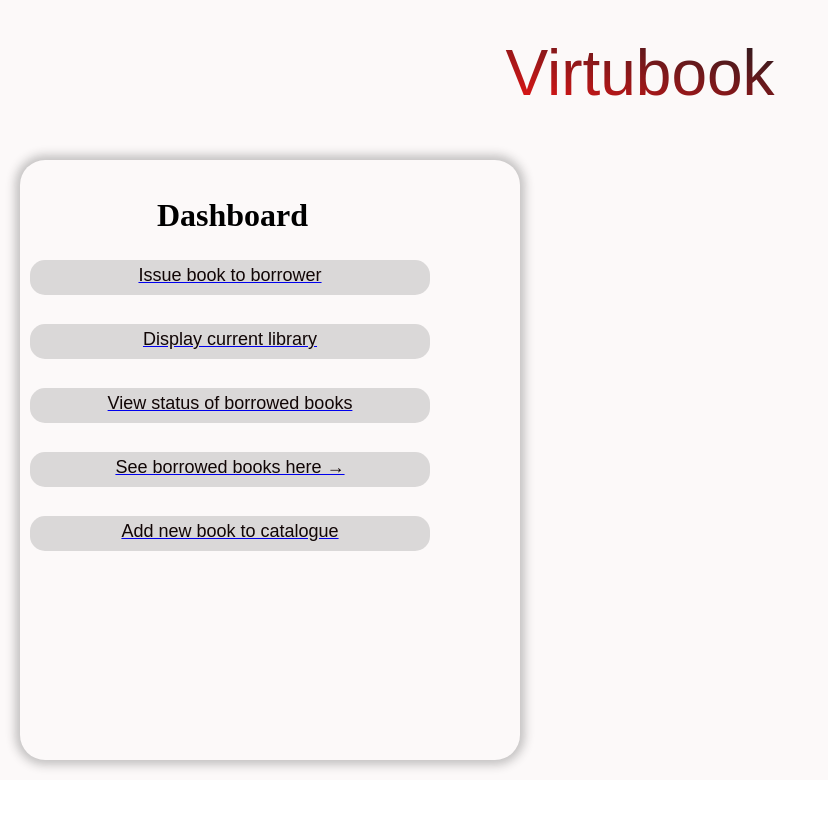
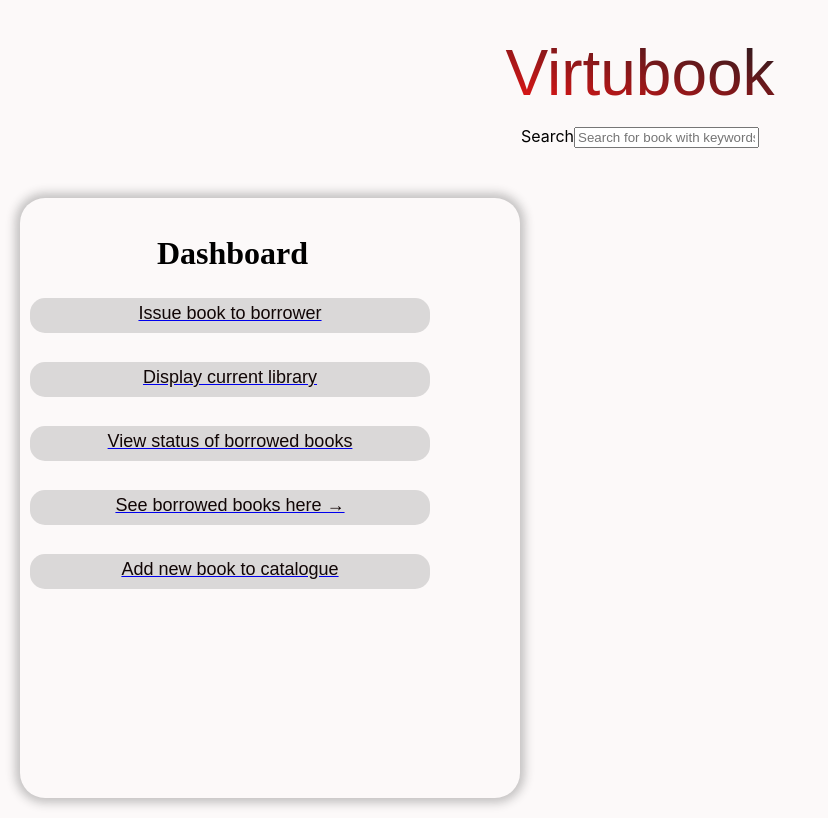
Before and after one commit to GabrielW13Nai/Virtubook, a React (Create React App) app in the folder client/: page / in a window 1280 px wide. Shown: the whole page, without its empty margins (0-828 px from the left). Built offline with nearby package versions, Linux system fonts and the light colour scheme; no server answers.

Commit message:
Search progress

```diff
--- a/client/src/Pages/Home.js
+++ b/client/src/Pages/Home.js
@@ -1,9 +1,24 @@
 import Header from "../components/Header"
+import Search from "../components/Search";
+import { useState, useEffect } from "react";
 
 
 function Home(){
+
+    const [books, setBooks] = useState([])
+
+    useEffect(()=>{
+    fetch('/books')
+    .then(res => res.json())
+    .then(book=>{
+        setBooks(book);
+    });
+    }, [])
     return(
         <>
+        <div>
+            <Search books={books}/>
+        </div>
         {/* <h3 className="title">Welcome to Virtubook</h3>
         <h4 className="title">Please select one of the following to proceed</h4> */}
         <Header />
--- a/client/src/components/Search.js
+++ b/client/src/components/Search.js
@@ -1,53 +1,53 @@
-// import React, { useState } from "react";
+import React, { useState } from "react";
+import SearchList from "./SearchList";
+import Scroll from './Scroll';
 
-// function Search( {books} ){
-//     const [searchBook, setSearchBook] = useState("")
+function Search( {books} ){
+    const [searchBook, setSearchBook] = useState("");
+    const [show, setShow] = useState(false);
 
-//     const filtered = books.filter(book => {
-//         return(
-//             book.title.toLowerCase().includes(searchBook.toLowerCase()) ||
-//             book.author.toLowerCase().includes(searchBook.toLowerCase()) ||
-//             book.publisher.toLowerCase().includes(searchBook.toLowerCase()) ||
-//             book.year_published.toLowerCase().includes(searchBook.toLowerCase())
-//         )
-//     }
-//     )
+    const filtered = books.filter(book => {
+        return (
+            book.title.toLowerCase().includes(searchBook.toLowerCase()) ||
+            book.author.toLowerCase().includes(searchBook.toLowerCase()) ||
+            book.publisher.toLowerCase().includes(searchBook.toLowerCase())
+            // book.year_published.includes(searchBook)
+        );
+    })
 
-//     return(
-//         <div className="search-ctn">
-//             <div className="search-txtbx">
-//                 <label htmlFor="Search">Search</label>
-//                     <input
-//                     className="Search"
-//                     type="text"
-//                     placeholder="Search for book with keywords..."
-//                     onChange={e=> setSearchBook(e.target.value)}/>
-//             </div>
 
-//             {filtered.map(book=>{
-//                 return(
-//                     <section className="bookreturn">
-//                         <div>
-//                             <img
-//                             src={book.img_url}
-//                             alt="Not found"
-//                             width="400"
-//                             height="450"
-//                             />
+    function handleChange(e){
+        setSearchBook(e.target.value);
+        if(e.target.value===""){
+            setShow(false);}
+            else {
+                setShow(true)};
+        }
+    function ReturnSearch(){
+        if (show){
+        <Scroll>
+            <SearchList filtered={filtered} />
+        </Scroll>
+        }
 
-//                         </div>
-//                         <div className='book-textstyle'>
-//                             <label>Title: {book.title} </label> <br/>
-//                             <label>Author: {book.author}</label> <br/>
-//                             <label>Publisher:{book.publisher} </label> <br/>
-//                             <label>Year Published: {book.year_published} </label> <br/>
-//                             <label>Category: {book.category} </label>
-//                         </div>
-//                     </section>
-//                 )
-//             })}
-//         </div>
-//     )
-// }
+    }
 
-// export default Search
+    return(
+        <div className="search-ctn">
+            <div className="search-txtbx">
+                <label htmlFor="Search">Search</label>
+                    <input
+                    className="Search"
+                    type="text"
+                    placeholder="Search for book with keywords..."
+                    onChange={handleChange}/>
+            </div>
+            <div>
+                {ReturnSearch()}
+            </div>
+
+        </div>
+    )
+}
+
+export default Search
--- /dev/null
+++ b/client/src/components/SearchList.js
@@ -0,0 +1,34 @@
+import React from "react";
+
+function SearchList( {filtered}){
+    const searchfilter = filtered.map(book=> {
+            return(
+                <section className="bookreturn">
+                     <div>
+                         <img
+                        src={book.img_url}
+                         alt="Not found"
+                        width="400"
+                        height="450"
+                         />
+
+                    </div>
+                    <div className='book-textstyle'>
+                        <label>Title: {book.title} </label> <br/>
+                        <label>Author: {book.author}</label> <br/>
+                        <label>Publisher:{book.publisher} </label> <br/>
+                        <label>Year Published: {book.year_published} </label> <br/>
+                        <label>Category: {book.category} </label>
+                    </div>
+                </section>
+                )})
+
+        return(
+            <div>
+                {searchfilter}
+            </div>
+        )
+
+        }
+
+export default SearchList;
```
Also changed, not shown: client/src/components/ListOfBooks.js (+5 -5 lines).
